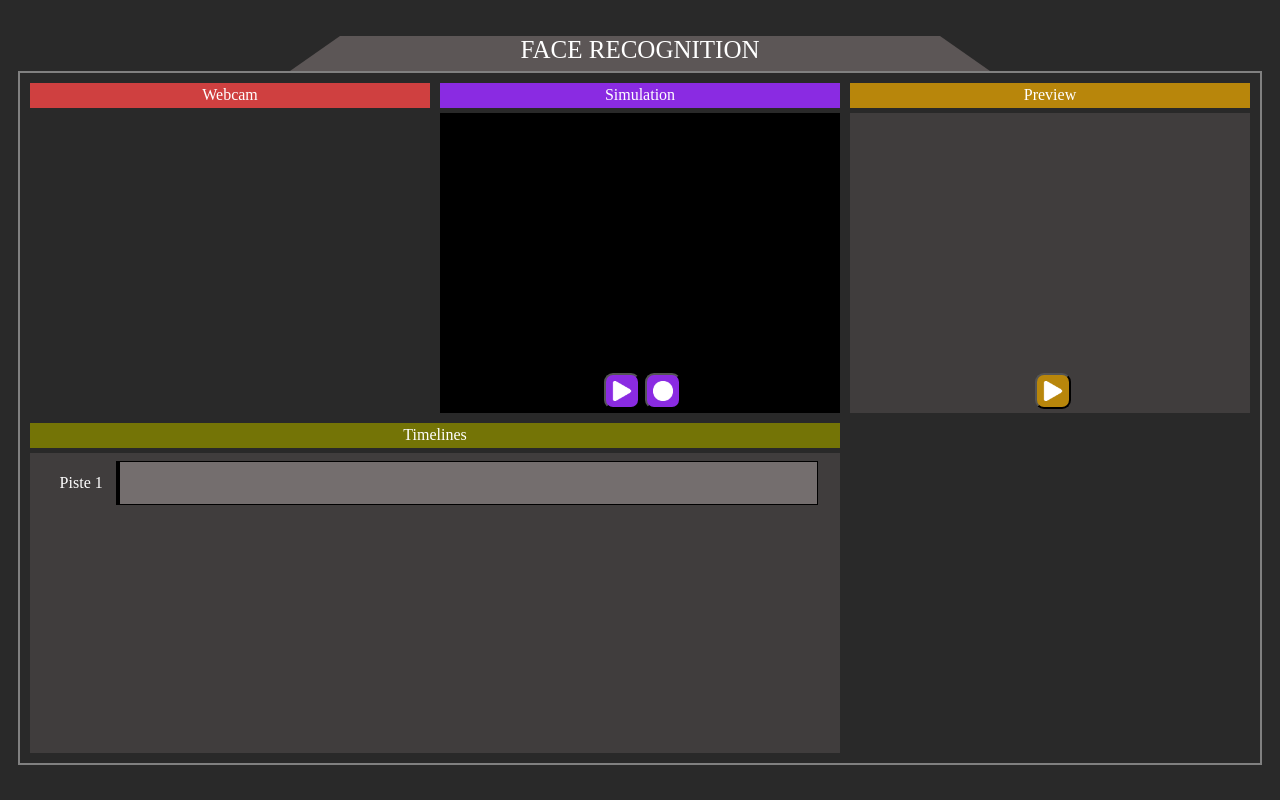
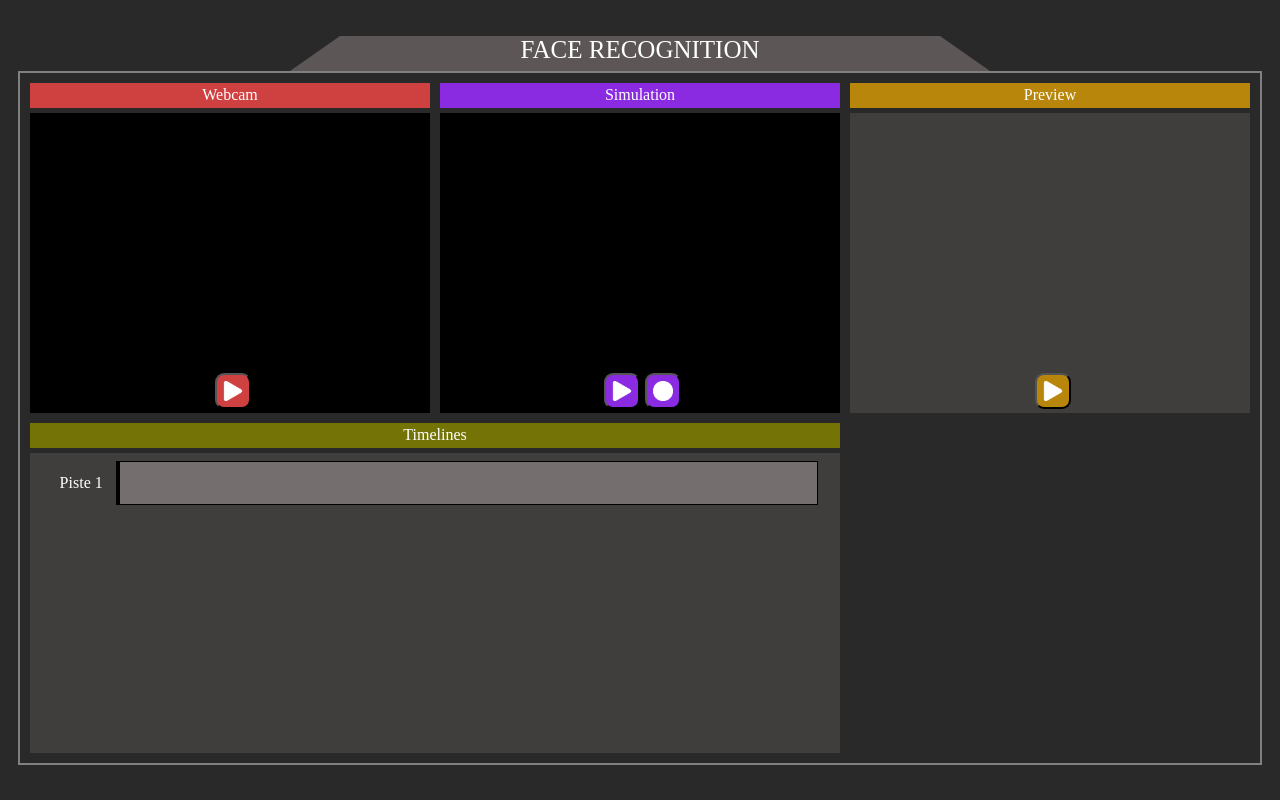
Before and after one commit to mousqtr/FaceRecorder, a React (Create React App) app: page / in a window 1280 px wide. Built offline with nearby package versions, Linux system fonts and the light colour scheme; no server answers.

Commit message:
Change webcam

```diff
--- a/src/components/Camera/Camera.css
+++ b/src/components/Camera/Camera.css
@@ -1,3 +1,15 @@
 #camera .title {
     background-color: #cf4040;
 }
+
+#camera .view {
+    background-color: black;
+}
+
+#camera .btnNotClicked {
+    background-color: #cf4040;
+}
+
+#camera .btnClicked {
+    background-color: green;
+}
--- a/src/components/Camera/Camera.js
+++ b/src/components/Camera/Camera.js
@@ -1,16 +1,65 @@
-import React from "react";
-import Webcam from "react-webcam";
+import React, { useState } from "react";
+import { useSelector } from "react-redux";
 
 import "./Camera.css";
+
+import play     from './../../assets/play.png';
+import pause    from './../../assets/pause.png';
+
+import * as recognitionSelectors    from './../../store/selectors/recognition';
 
 
 
 const Camera = (props, ref) => {
+
+    // const [videoStream, setVideoStream] = useState(undefined);
+    const isWebcamPlay = useSelector(recognitionSelectors.getWebcamPlay);
+
+    const handlePlay = () => {
+        if (!isWebcamPlay) {
+            navigator.mediaDevices.getUserMedia({video: true, audio: false}).then( stream => {
+                // setVideoStream(stream);
+                console.log(ref.current.video);
+                console.log(ref.current);
+                ref.current.srcObject = stream;
+                console.log(ref.current)
+                ref.current.addEventListener("loadedmetadata", () => {
+                    console.log("Load meta data")
+                    ref.current.play();
+                });
+            })
+        }
+    }
+
+    const handlePause = () => {
+        if (isWebcamPlay) {
+            console.log('handlePause');
+        }
+    }
+
     return (
         <div id="camera" className="section square">
             <div className="title center">Webcam</div>
-                <Webcam ref={ref} className="view"/>
-            <div className="controls center"></div>
+                {/* <Webcam ref={ref} className="view"/> */}
+                <video
+                    className='view'
+                    ref={ref}>
+                </video>
+                <div className="controls center">
+                {
+                    (!isWebcamPlay) ?
+                    <button
+                        className="btnNotClicked controlsBtn center"
+                        onClick={handlePlay}>
+                            <img src={play} type="button" alt="play" />
+                    </button> :
+                    <button
+                        className="btnNotClicked controlsBtn center"
+                        onClick={handlePause}>
+                            <img src={pause} type="button" alt="pause" />
+                    </button>
+                }
+            </div>
         </div>
     );
 }
--- a/src/components/Preview/Preview.js
+++ b/src/components/Preview/Preview.js
@@ -34,8 +34,8 @@ const Preview = (props, ref) => {
             interval = setInterval(() => {
                 if (frames.length > index) {
                     dispatch(recognitionActions.setTimelinePosition(index));
-                    const videoWidth = webcamRef.current.video.videoWidth;
-                    const videoHeight = webcamRef.current.video.videoHeight;
+                    const videoWidth = webcamRef.current.videoWidth;
+                    const videoHeight = webcamRef.current.videoHeight;
                     previewRef.current.width = videoWidth;
                     previewRef.current.height = videoHeight;
                     const ctx = previewRef.current.getContext("2d");
--- a/src/components/Simulation/Simulation.js
+++ b/src/components/Simulation/Simulation.js
@@ -67,16 +67,16 @@ const Simulation = (props, ref) => {
     const detect = async (net) => {
         if (typeof webcamRef.current !== "undefined" &&
             webcamRef.current !== null &&
-            webcamRef.current.video.readyState === 4) {
+            webcamRef.current.readyState === 4) {
 
                 // Get Video Properties
-                const video = webcamRef.current.video;
-                const videoWidth = webcamRef.current.video.videoWidth;
-                const videoHeight = webcamRef.current.video.videoHeight;
+                const video = webcamRef.current;
+                const videoWidth = webcamRef.current.videoWidth;
+                const videoHeight = webcamRef.current.videoHeight;
 
                 // Set video width
-                webcamRef.current.video.width = videoWidth;
-                webcamRef.current.video.height = videoHeight;
+                webcamRef.current.width = videoWidth;
+                webcamRef.current.height = videoHeight;
 
                 // Set canvas width
                 canvasRef.current.width = videoWidth;
--- a/src/components/Timelines/Timelines.js
+++ b/src/components/Timelines/Timelines.js
@@ -31,8 +31,8 @@ const Timelines = (props, ref) => {
 
         // Change preview frame
         if (frames.length > size) {
-            const videoWidth = webcamRef.current.video.videoWidth;
-            const videoHeight = webcamRef.current.video.videoHeight;
+            const videoWidth = webcamRef.current.videoWidth;
+            const videoHeight = webcamRef.current.videoHeight;
             previewRef.current.width = videoWidth;
             previewRef.current.height = videoHeight;
             const ctx = previewRef.current.getContext("2d");
```
